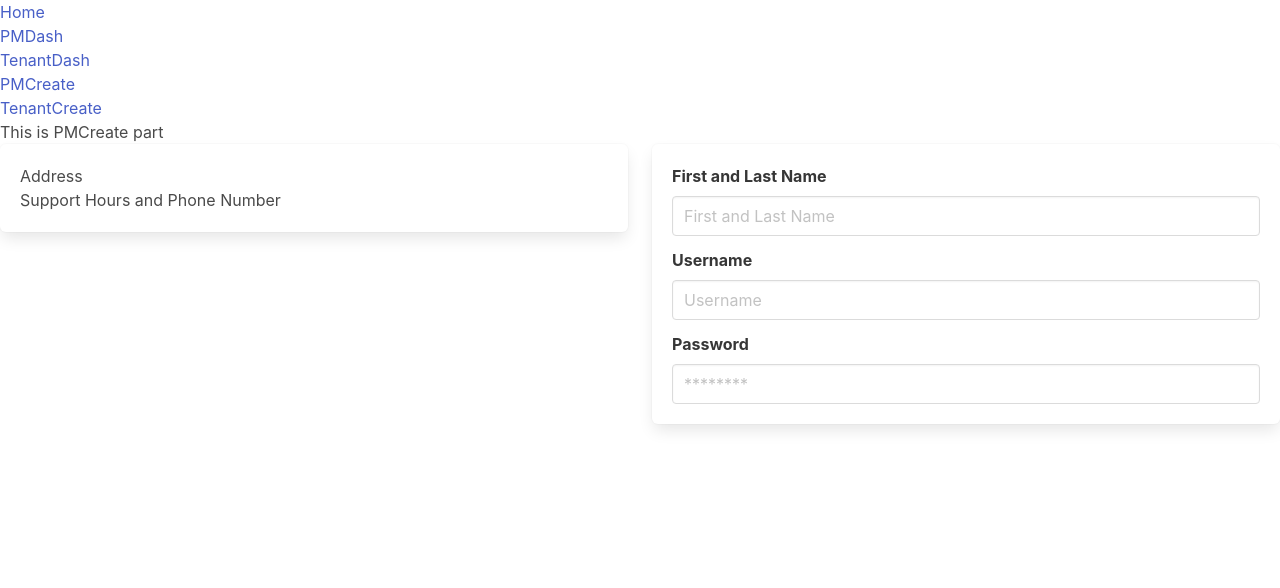
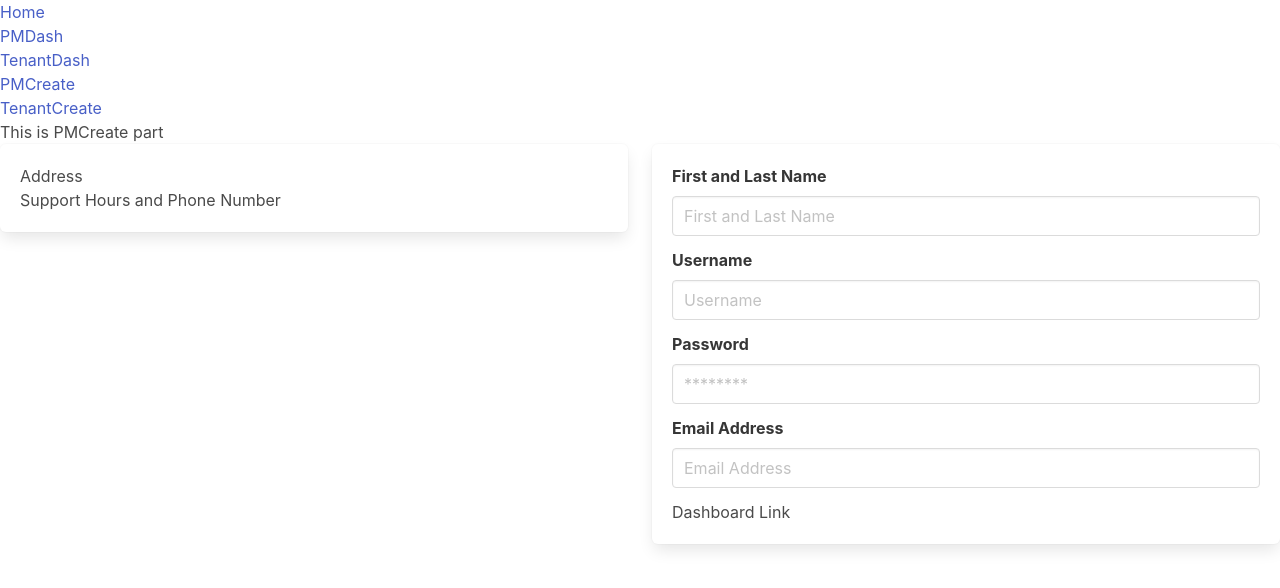
Before and after one commit to ksboyer17/Property-crm, a React (Create React App) app in the folder client/: page /PMCreate in a window 1280 px wide. Shown: the top 588 px of the page. Built offline with nearby package versions, Linux system fonts and the light colour scheme; some icons are missing.

Commit message:
adding email field and skeleton structure to PMCreate

```diff
--- a/client/src/pages/PMCreate.js
+++ b/client/src/pages/PMCreate.js
@@ -13,6 +13,7 @@ class PMCreate extends Component {
               <p>Support Hours and Phone Number</p>
             </div>
           </div>
+
           <div className = "column">
 
             <form className="box user-info">
@@ -37,6 +38,18 @@ class PMCreate extends Component {
                 </div>
               </div>
 
+              <div class="field">
+                <label class="label">Email Address</label>
+                <div class="control">
+                  <input class="input" type="email" placeholder="Email Address" />
+                </div>
+              </div>
+
+              <div class="dashboard-link">
+                <p>Dashboard Link</p>
+                {/* Link to PM Dashboard page */}
+              </div>
+
               {/* <button class="button is-primary">Sign in</button> */}
             </form>
           </div>
```
